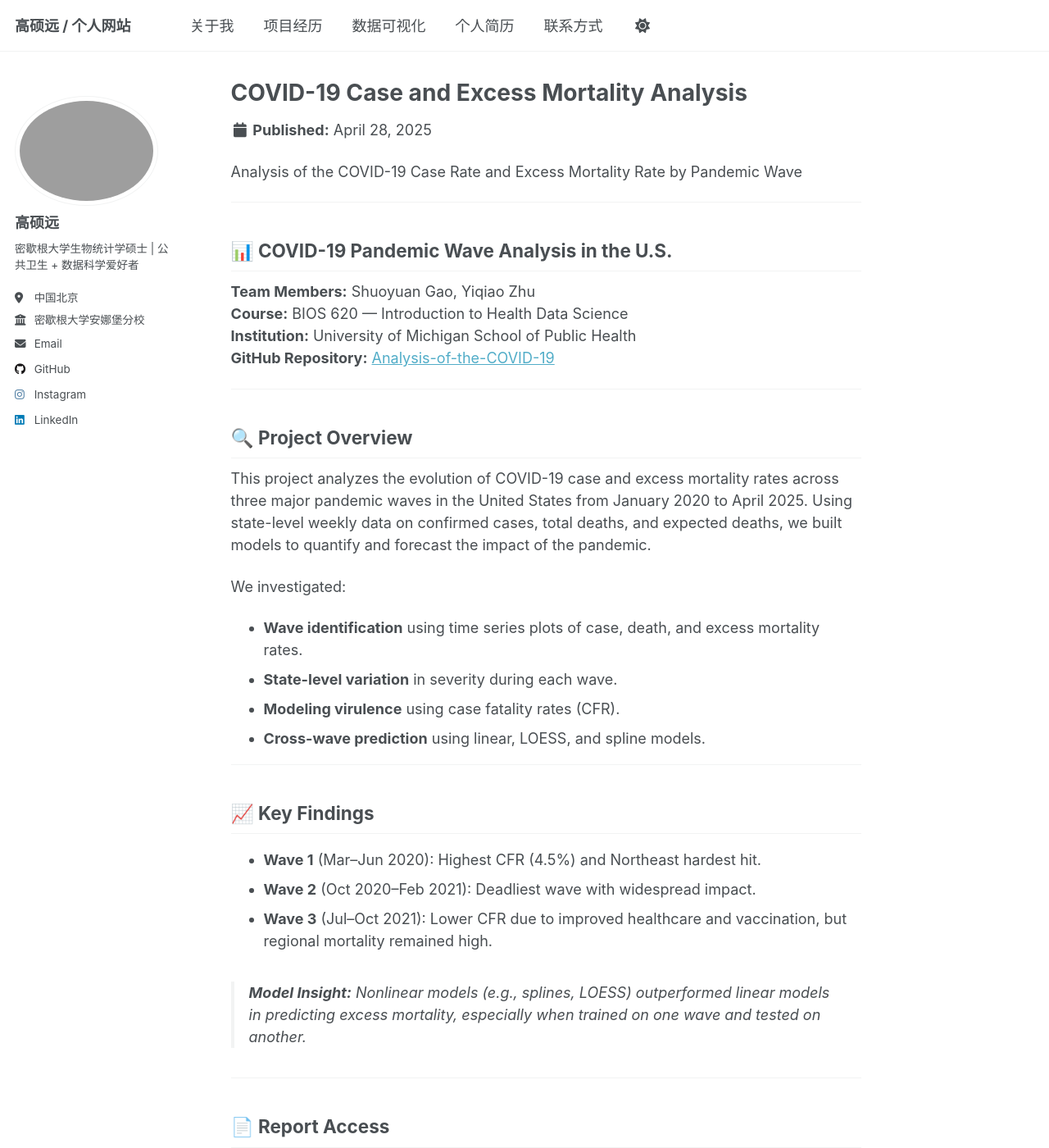
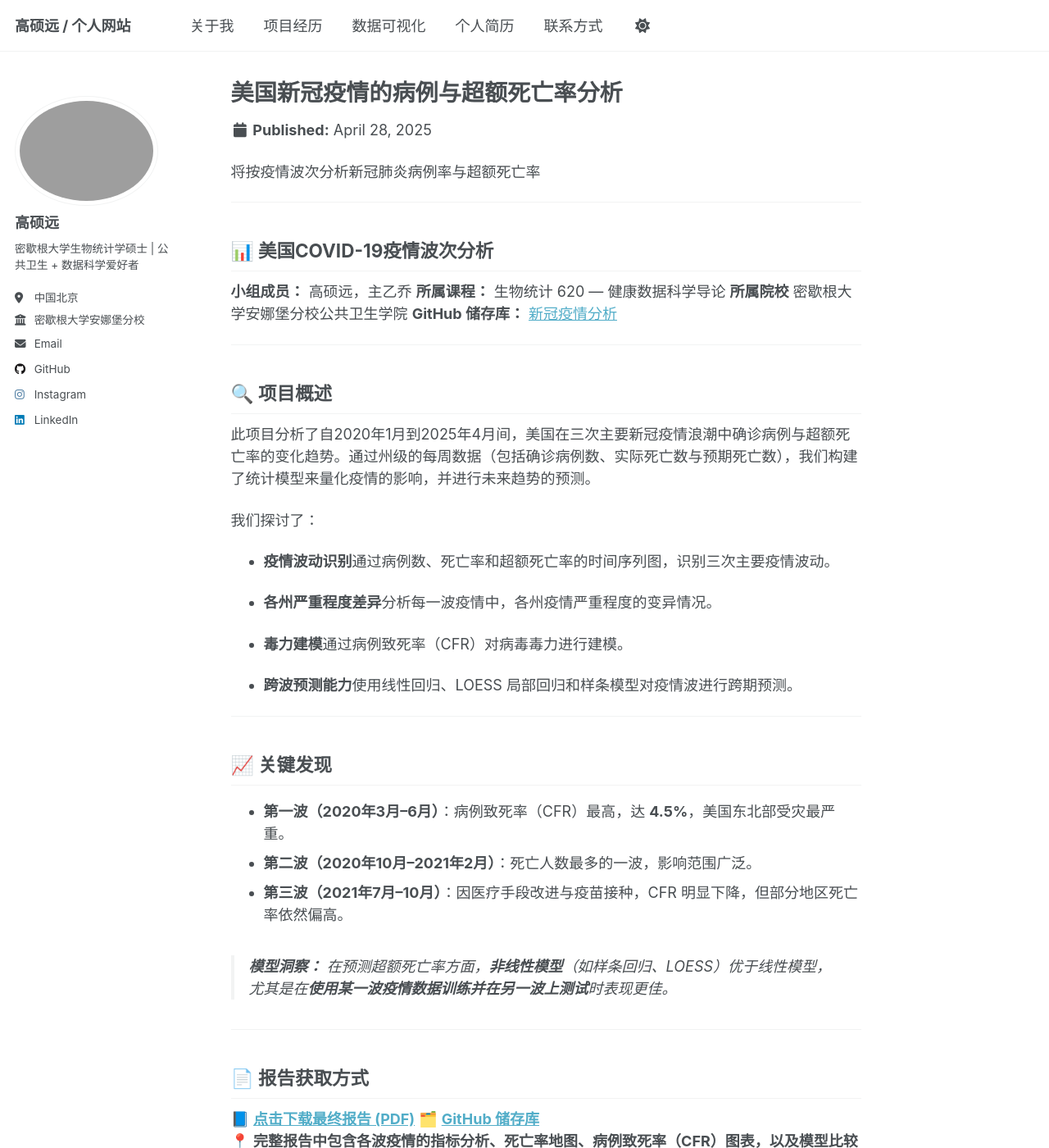
Before and after one commit to GSYH/zh, a Jekyll site: the page built from _portfolio/covid19.md, in a window 1280 px wide and 1400 px high. Shown: the whole window at 82% size. Built offline with Jekyll 4.4.1, drawn with Linux system fonts in a browser that asks for light colours; some of the changed text lies outside the part shown.

Commit message:
Update covid19.md

```diff
--- a/_portfolio/covid19.md
+++ b/_portfolio/covid19.md
@@ -1,66 +1,71 @@
 ---
-title: "COVID-19 Case and Excess Mortality Analysis"
+title: "美国新冠疫情的病例与超额死亡率分析"
 layout: single
 author_profile: true
 permalink: /projects/covid19/
 date: 2025-04-28
 ---
 
-Analysis of the COVID-19 Case Rate and Excess Mortality Rate by Pandemic Wave
+将按疫情波次分析新冠肺炎病例率与超额死亡率
 
 ---
-## 📊 COVID-19 Pandemic Wave Analysis in the U.S.
+## 📊 美国COVID-19疫情波次分析
 
-**Team Members:** Shuoyuan Gao, Yiqiao Zhu
-**Course:** BIOS 620 — Introduction to Health Data Science
-**Institution:** University of Michigan School of Public Health
-**GitHub Repository:** [Analysis-of-the-COVID-19](https://github.com/GSYH/Analysis-of-the-COVID-19)
+**小组成员：** 高硕远，主乙乔
+**所属课程：** 生物统计 620 — 健康数据科学导论
+**所属院校** 密歇根大学安娜堡分校公共卫生学院
+**GitHub 储存库：** [新冠疫情分析](https://github.com/GSYH/Analysis-of-the-COVID-19)
 
 ---
 
-## 🔍 Project Overview
+## 🔍 项目概述
 
-This project analyzes the evolution of COVID-19 case and excess mortality rates across three major pandemic waves in the United States from January 2020 to April 2025. Using state-level weekly data on confirmed cases, total deaths, and expected deaths, we built models to quantify and forecast the impact of the pandemic.
+此项目分析了自2020年1月到2025年4月间，美国在三次主要新冠疫情浪潮中确诊病例与超额死亡率的变化趋势。通过州级的每周数据（包括确诊病例数、实际死亡数与预期死亡数），我们构建了统计模型来量化疫情的影响，并进行未来趋势的预测。
 
-We investigated:
+我们探讨了：
 
-- **Wave identification** using time series plots of case, death, and excess mortality rates.
-- **State-level variation** in severity during each wave.
-- **Modeling virulence** using case fatality rates (CFR).
-- **Cross-wave prediction** using linear, LOESS, and spline models.
+- **疫情波动识别**通过病例数、死亡率和超额死亡率的时间序列图，识别三次主要疫情波动。
+
+- **各州严重程度差异**分析每一波疫情中，各州疫情严重程度的变异情况。
+
+- **毒力建模**通过病例致死率（CFR）对病毒毒力进行建模。
+
+- **跨波预测能力**使用线性回归、LOESS 局部回归和样条模型对疫情波进行跨期预测。
 
 ---
 
-## 📈 Key Findings
+## 📈 关键发现
 
-- **Wave 1** (Mar–Jun 2020): Highest CFR (4.5%) and Northeast hardest hit.
-- **Wave 2** (Oct 2020–Feb 2021): Deadliest wave with widespread impact.
-- **Wave 3** (Jul–Oct 2021): Lower CFR due to improved healthcare and vaccination, but regional mortality remained high.
+- **第一波（2020年3月–6月）**：病例致死率（CFR）最高，达 **4.5%**，美国东北部受灾最严重。
+- **第二波（2020年10月–2021年2月）**：死亡人数最多的一波，影响范围广泛。
+- **第三波（2021年7月–10月）**：因医疗手段改进与疫苗接种，CFR 明显下降，但部分地区死亡率依然偏高。
 
-> **Model Insight:** Nonlinear models (e.g., splines, LOESS) outperformed linear models in predicting excess mortality, especially when trained on one wave and tested on another.
+> **模型洞察：** 在预测超额死亡率方面，**非线性模型**（如样条回归、LOESS）优于线性模型，尤其是在**使用某一波疫情数据训练并在另一波上测试**时表现更佳。
+
 
 ---
 
-## 📄 Report Access
+## 📄 报告获取方式
 
-📘 **[Final Report (PDF)](/files/BIOS_620_Final_Project_Report.pdf)**
-🗂️ **[GitHub Repository](https://github.com/GSYH/Analysis-of-the-COVID-19)**
-📍 **Wave-specific metrics, mortality maps, CFR charts, and model comparison plots included in the full report.**
+📘 **[点击下载最终报告 (PDF)](/files/BIOS_620_Final_Project_Report.pdf)**
+🗂️ **[GitHub 储存库](https://github.com/GSYH/Analysis-of-the-COVID-19)**
+📍 **完整报告中包含各波疫情的指标分析、死亡率地图、病例致死率（CFR）图表，以及模型比较图。**
+
 
 ---
 
-## 🧪 Tools & Methods
+## 🧪 工具与方法
 
-- **Languages & Libraries:** R, `ggplot2`, `dplyr`, `splines`, `loess`
-- **Data Sources:**
-  - [CDC COVID-19 Death Counts](https://data.cdc.gov/National-Center-for-Health-Statistics/Provisional-COVID-19-Death-Counts-by-Week-Ending-D/r8kw-7aab)
-  - [CDC Case Surveillance Dataset](https://data.cdc.gov/Case-Surveillance/Weekly-United-States-COVID-19-Cases-and-Deaths-by-/pwn4-m3yp)
-  - [U.S. Census State Population Estimates](https://www.census.gov/newsroom/press-kits/2024/national-state-population-estimates.html)
+- **编程语言与使用库：** R，`ggplot2`，`dplyr`，`splines`，`loess`
+- **数据来源：**
+  - [美国疾病控制与预防中心（CDC）：新冠疫情死亡数](https://data.cdc.gov/National-Center-for-Health-Statistics/Provisional-COVID-19-Death-Counts-by-Week-Ending-D/r8kw-7aab)
+  - [美国疾病控制与预防中心（CDC）： 新冠疫情病例数据集](https://data.cdc.gov/Case-Surveillance/Weekly-United-States-COVID-19-Cases-and-Deaths-by-/pwn4-m3yp)
+  - [美国人口普查局：州级人口估算数据](https://www.census.gov/newsroom/press-kits/2024/national-state-population-estimates.html)
 
 ---
 
-## 🧠 Acknowledgements
+## 🧠 致谢
 
-This project was completed for BIOS 620 at the University of Michigan. We thank Professor Dylan Cable and our GSI Yize Hao for their support and guidance.
+本项目为密歇根大学 BIOS 620 课程的课程项目。我们由衷感谢 Dylan Cable 教授与助教（GSI）Yize Hao 在整个项目过程中给予的指导与支持。
 
 ---
```
